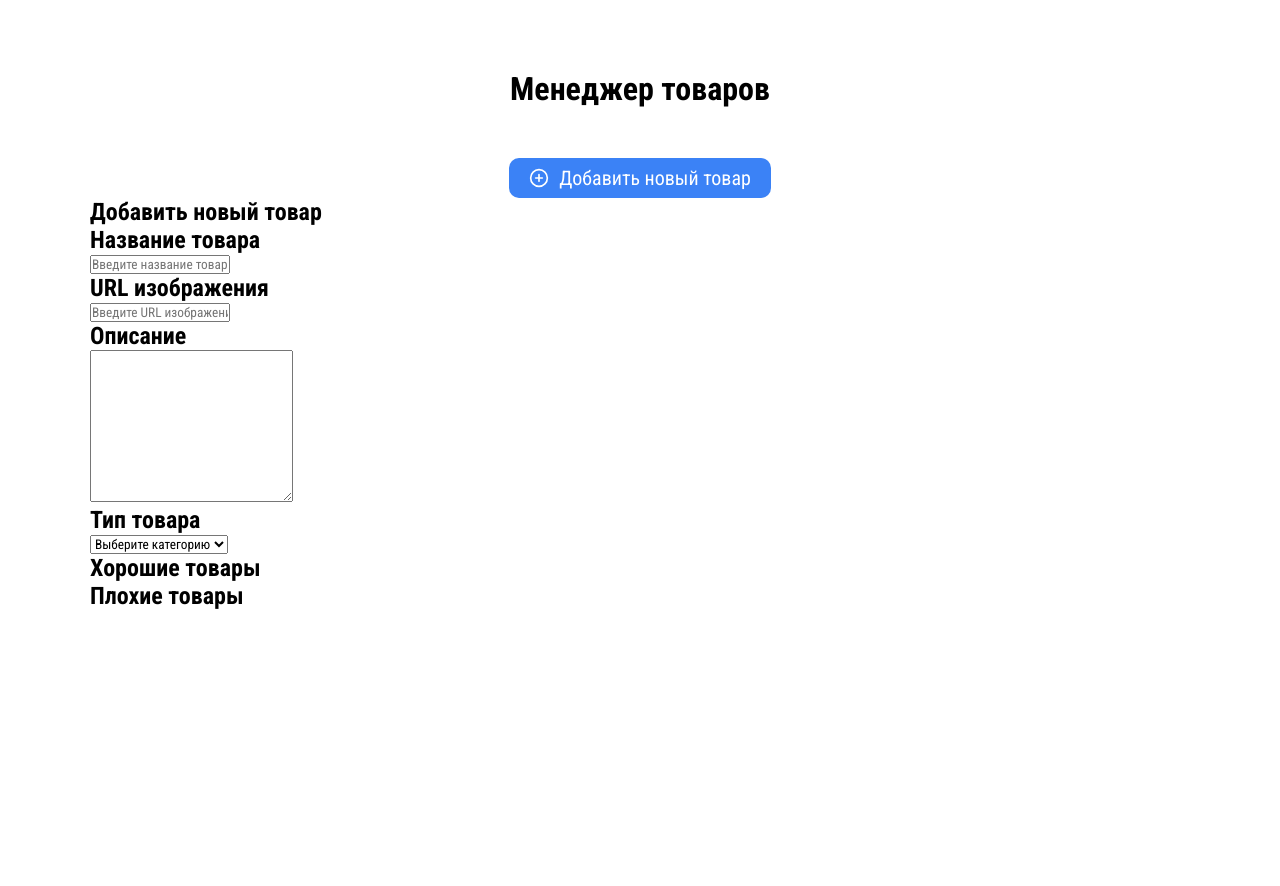
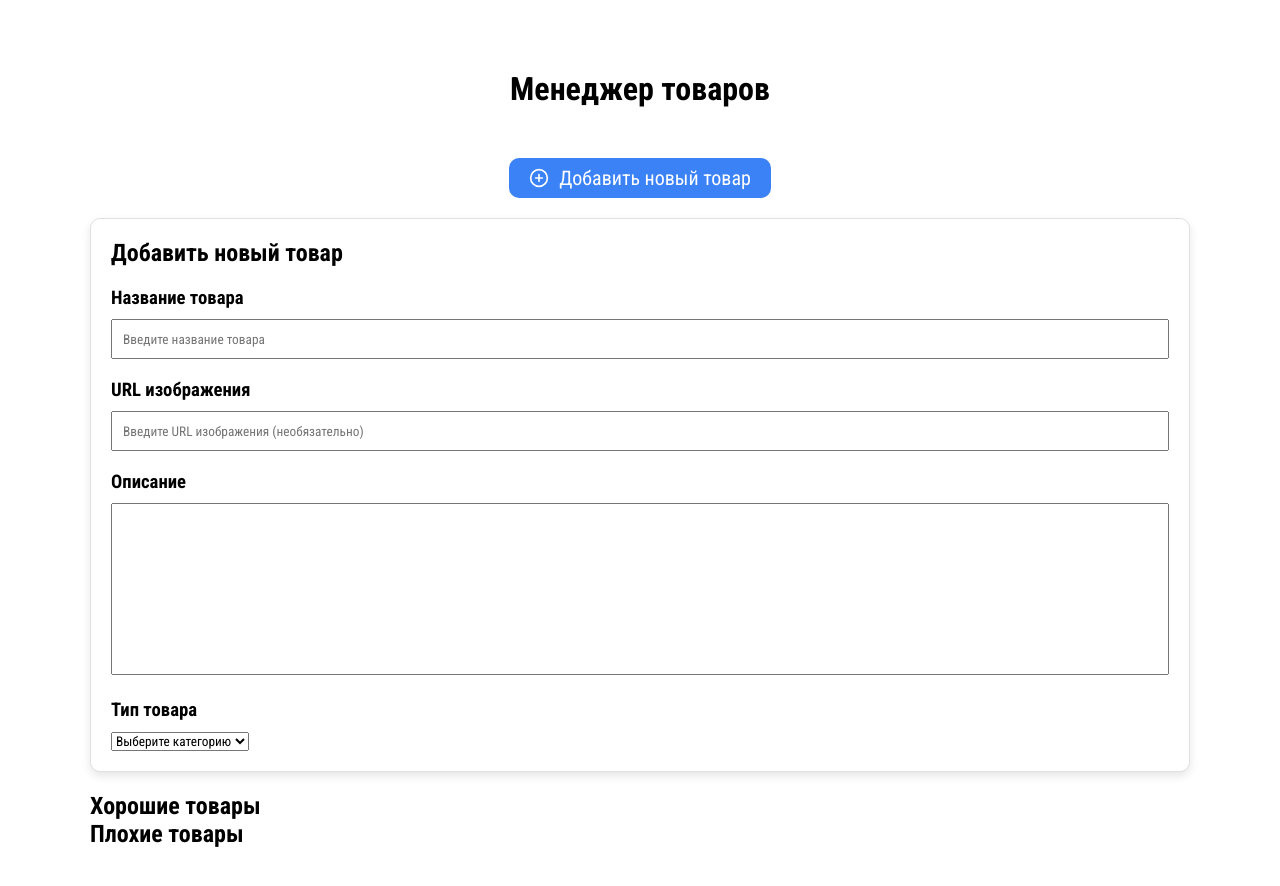
Before and after one commit to Gaskard/product-list, a React (Vite) app: page / in a window 1280 px wide. Shown: the top 886 px of the page. Before the commit the page ends 800 px from the top, so only its background shows below. Built offline with nearby package versions, Linux system fonts and the light colour scheme.

Commit message:
form update visual

```diff
--- a/src/components/app/App.jsx
+++ b/src/components/app/App.jsx
@@ -1,13 +1,17 @@
 import Header from '../header/Header.jsx'
 import ProductList from '../productList/ProductList.jsx'
 import NewProductForm from '../newProductForm/NewProductForm.jsx'
+import {useState} from 'react'
 
 
 const App = () => {
+
+  const [form, setForm] = useState(true)
+
   return (
     <div className="app">
-      <Header/>
-      <NewProductForm />
+      <Header onToggleForm={() => setForm(!form)}/>
+      <NewProductForm form={form}/>
       <ProductList/>
     </div>
   )
--- a/src/components/header/Header.jsx
+++ b/src/components/header/Header.jsx
@@ -1,14 +1,16 @@
 import './header.scss'
 import { CirclePlus } from 'lucide-react';
 
-const Header = () => {
+const Header = ({onToggleForm}) => {
 	return (
 		<>
 			<div className="container">
 				<h1 className='header'>Менеджер товаров</h1>
 				<div className="header__buttons">
-					<button className='header__buttons-add'>
-						<CirclePlus size={20} className="mr-2" />
+					<button
+						onClick={onToggleForm}
+						className='header__buttons-add'>
+						<CirclePlus size={20}/>
 						Добавить новый товар
 					</button>
 				</div>
--- a/src/components/newProductForm/NewProductForm.jsx
+++ b/src/components/newProductForm/NewProductForm.jsx
@@ -1,35 +1,35 @@
+import './newProductForm.scss'
 
 
-const NewProductForm = () => {
+const NewProductForm = ({form}) => {
 
 
-
-	return (
+	return form ? (
 		<form className="form">
 			<h2 className="form__title">Добавить новый товар</h2>
-			<div className="form__input-wrapper">
-				<h2 className="form__input-header">Название товара</h2>
-				<input type="text" placeholder='Введите название товара' className="form__input"/>
+			<div className="form__input">
+				<h3 className="form__input-header">Название товара</h3>
+				<input type="text" placeholder='Введите название товара' className="form__input-value"/>
 			</div>
 
-			<div className="form__input-wrapper">
-				<h2 className="form__input-header">URL изображения</h2>
-				<input type="text" placeholder='Введите URL изображения (необязательно)' className="form__input"/>
+			<div className="form__input">
+				<h3 className="form__input-header">URL изображения</h3>
+				<input type="text" placeholder='Введите URL изображения (необязательно)' className="form__input-value"/>
 			</div>
 
-			<div className="form__input-wrapper">
-				<h2 className="form__input-header">Описание</h2>
+			<div className="form__input">
+				<h3 className="form__input-header">Описание</h3>
 				<textarea name="productDescription" cols="30" rows="10" className='form__input-textarea'></textarea>
 			</div>
 
-			<div className="form__input-wrapper">
-				<h2 className="form__input-header">Тип товара</h2>
+			<div className="form__input">
+				<h3 className="form__input-header">Тип товара</h3>
 				<select name="category" className='form__input-select'>
 					<option value="">Выберите категорию</option>
 				</select>
 			</div>
 		</form>
-	)
+	) : null
 }
 
 export default NewProductForm
--- /dev/null
+++ b/src/components/newProductForm/newProductForm.scss
@@ -0,0 +1,25 @@
+.form {
+  background: white;
+  padding: 20px;
+  border-radius: 10px;
+  box-shadow: 0 4px 10px rgba(0, 0, 0, 0.1);
+  border: 1px solid #e0e0e0;
+  max-width: 100%;
+  margin: 20px auto;
+  &__input {
+    border-radius: 10px;
+    &-value {
+      width: 100%;
+      height: 40px;
+      padding-left: 10px;
+    }
+    &-textarea {
+      width: 100%;
+      padding: 10px;
+      resize: none;
+    }
+    &-header {
+      margin: 20px 0 10px 0;
+    }
+  }
+}
```
